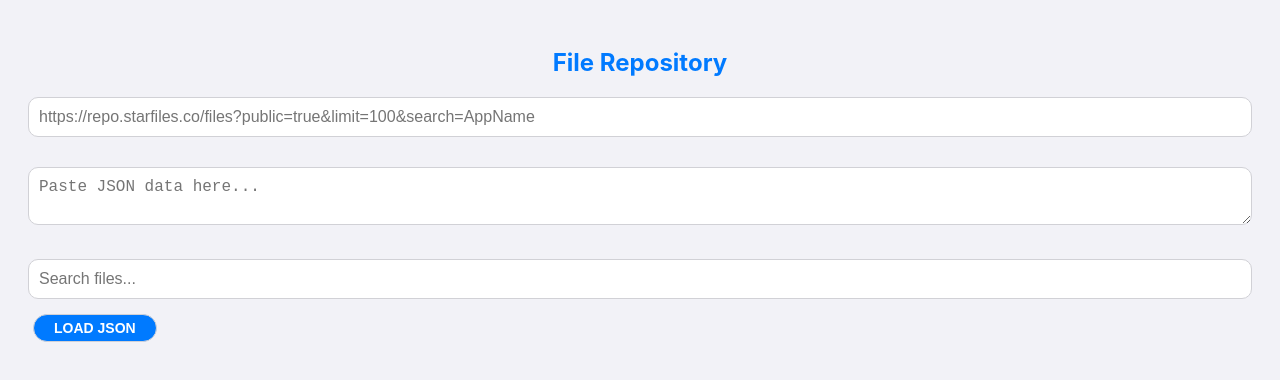
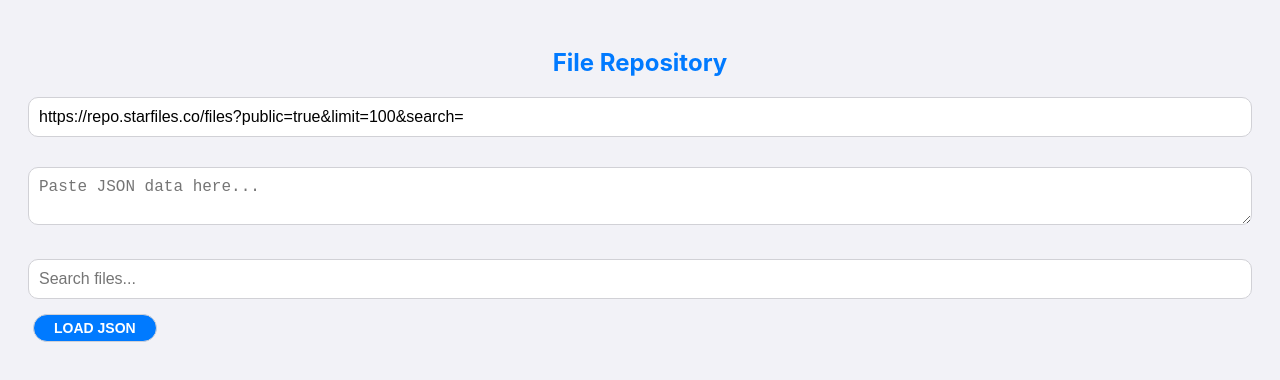
Before and after one commit to ryder7223/Random, a plain HTML site: page StarFilesRepoParse.html in a window 1280 px wide. Drawn offline with Linux system fonts and the light colour scheme.

Commit message:
Update StarFilesRepoParse.html

```diff
--- a/StarFilesRepoParse.html
+++ b/StarFilesRepoParse.html
@@ -60,7 +60,7 @@
 </head>
 <body>
     <h2>File Repository</h2>
-    <input type="text" id="urlInput" placeholder="https://repo.starfiles.co/files?public=true&limit=100&search=AppName"><br><br>
+    <input type="text" id="urlInput" placeholder="https://repo.starfiles.co/files?public=true&limit=100&search=AppName" value="https://repo.starfiles.co/files?public=true&limit=100&search="><br><br>
     <textarea id="jsonInput" placeholder="Paste JSON data here..."></textarea><br><br>
     <input type="text" id="searchInput" placeholder="Search files...">
     <button onclick="loadJson()">Load JSON</button><br><br>
```
